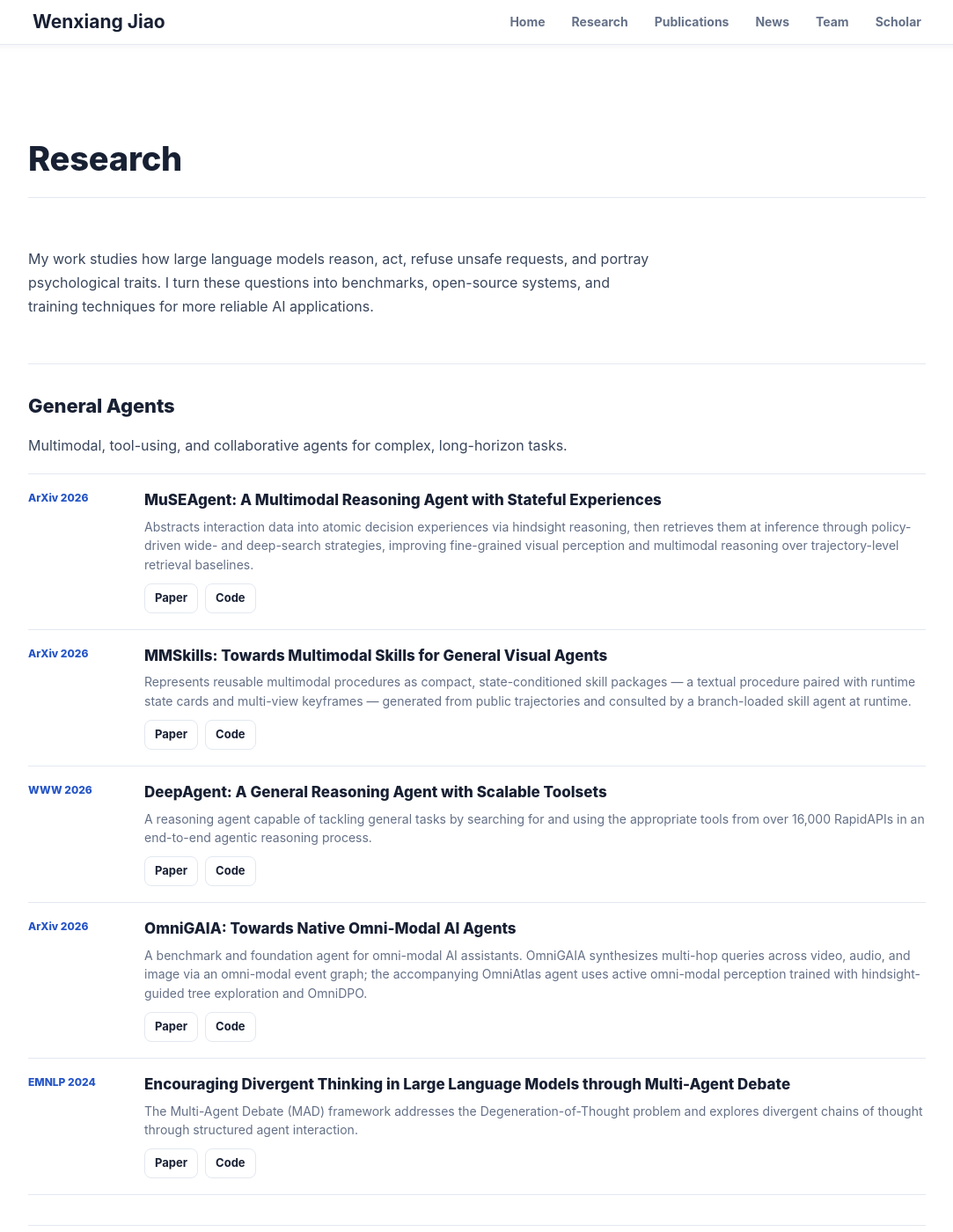
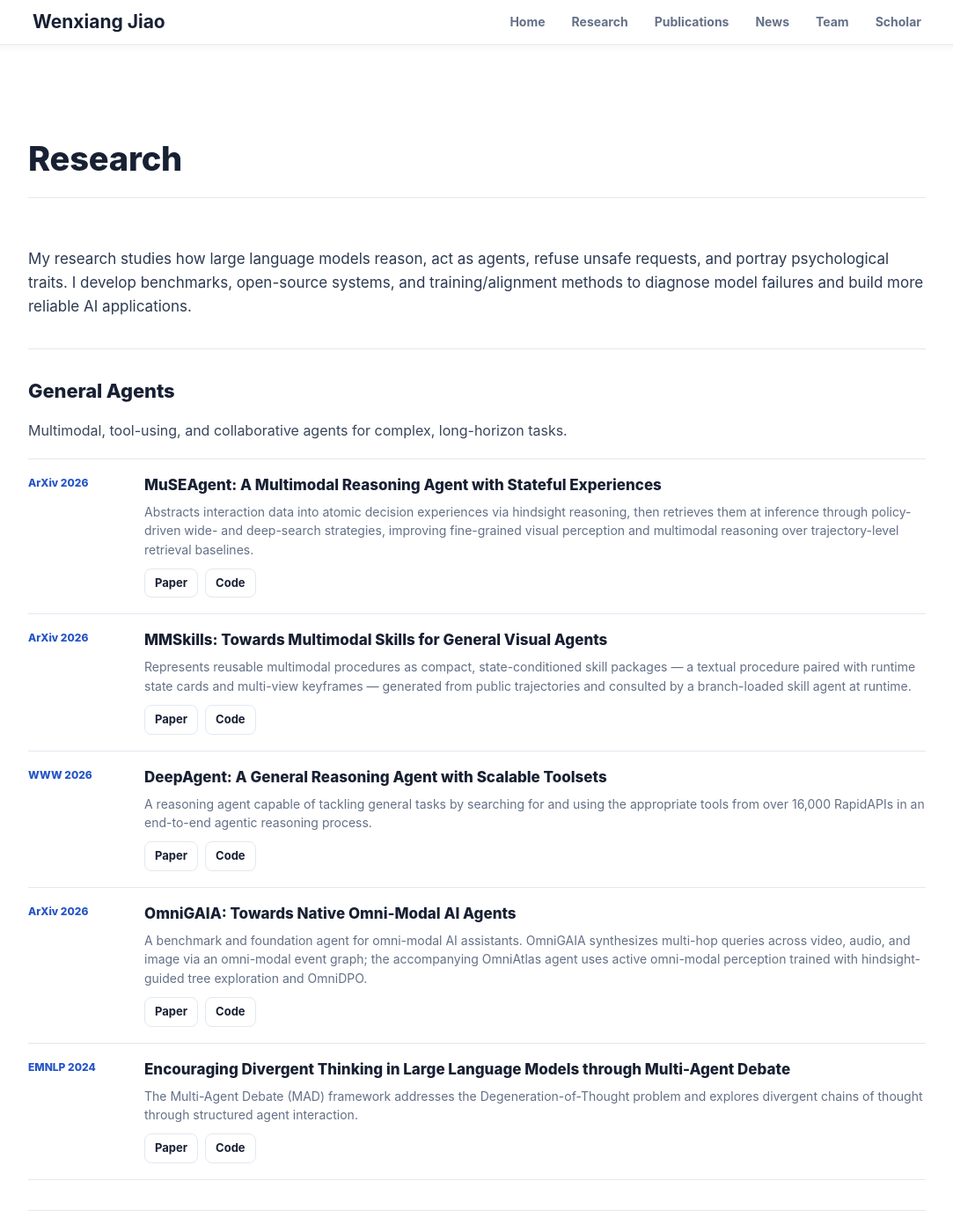
Before and after one commit to wxjiao/wxjiao.github.io, a Jekyll site: the page built from _pages/research.md, in a window 1280 px wide and 1400 px high. Shown: the whole window at 88% size, without its empty margins (98-1181 px from the left). Built offline with Jekyll 4.4.1, drawn with Linux system fonts in a browser that asks for light colours; nearby versions of some CDN libraries.

Commit message:
Update hero/research intro copy and widen research intro
- Replace home hero lede with the user's new wording.
- Replace research page intro paragraph with the user's new wording.
- Move the research intro out of .section-body (which caps at 760px and
  left a large right gutter) into a full-width .page-intro paragraph.

Co-Authored-By: Claude Opus 4.7 <noreply@anthropic.com>

```diff
--- a/_pages/research.md
+++ b/_pages/research.md
@@ -10,12 +10,10 @@ permalink: /research/
   <h1>Research</h1>
 </section>
 
-<section markdown="0" class="section-block">
-  <div class="section-body">
-    <p>
-      My work studies how large language models reason, act, refuse unsafe requests, and portray psychological traits. I turn these questions into benchmarks, open-source systems, and training techniques for more reliable AI applications.
-    </p>
-  </div>
+<section markdown="0" class="section-block intro-block">
+  <p class="page-intro">
+    My research studies how large language models reason, act as agents, refuse unsafe requests, and portray psychological traits. I develop benchmarks, open-source systems, and training/alignment methods to diagnose model failures and build more reliable AI applications.
+  </p>
 </section>
 
 <section markdown="0" class="section-block">
--- a/css/main.scss
+++ b/css/main.scss
@@ -200,6 +200,14 @@ img {
   line-height: 1.1;
   font-weight: 820;
   letter-spacing: -0.005em;
+}
+
+.page-intro {
+  margin: 0;
+  max-width: none;
+  color: #2d3a52;
+  font-size: 17px;
+  line-height: 1.6;
 }
 
 .section-heading {
```
Also changed, not shown: _pages/home.md (+1 -1 lines).
